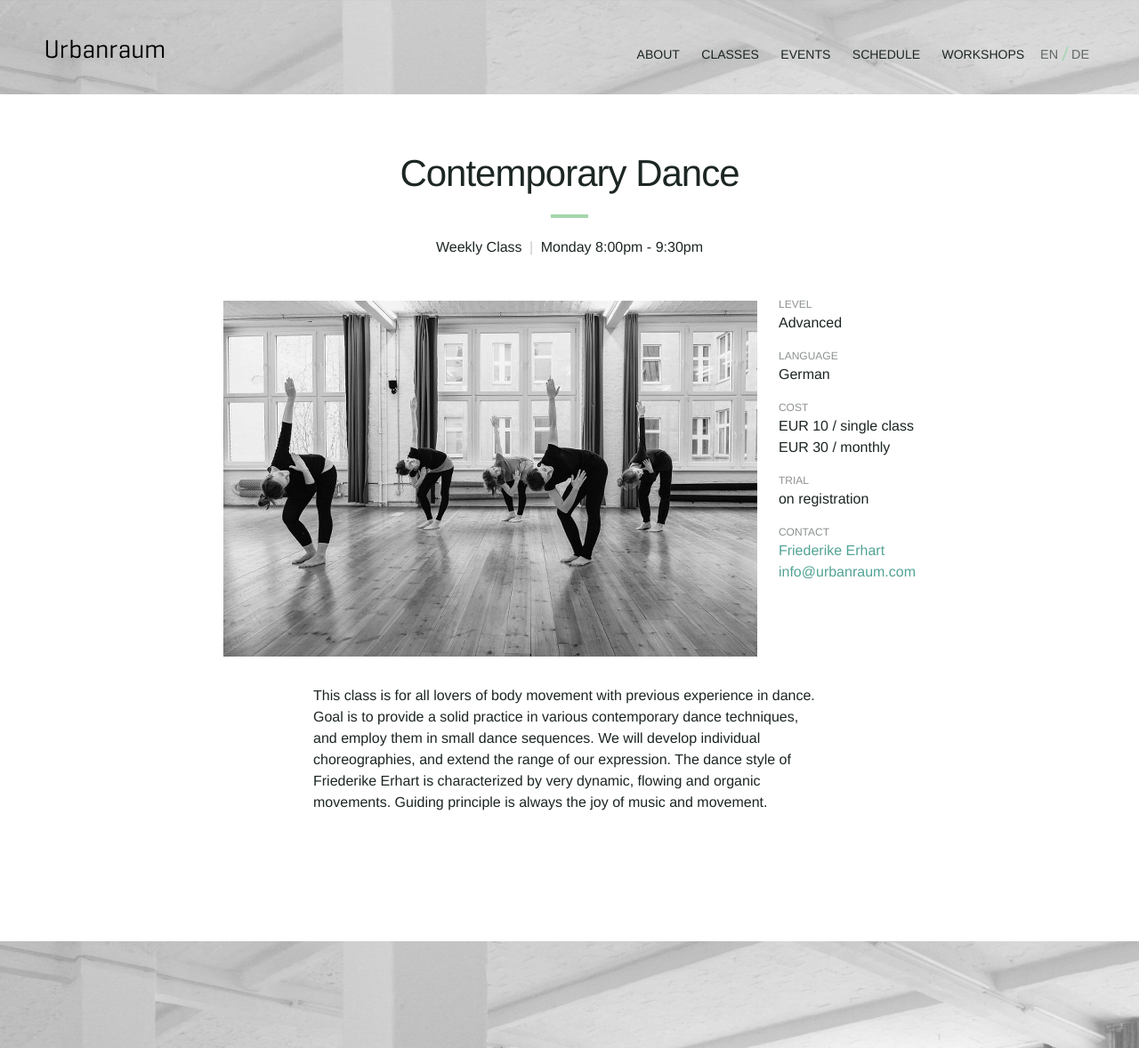
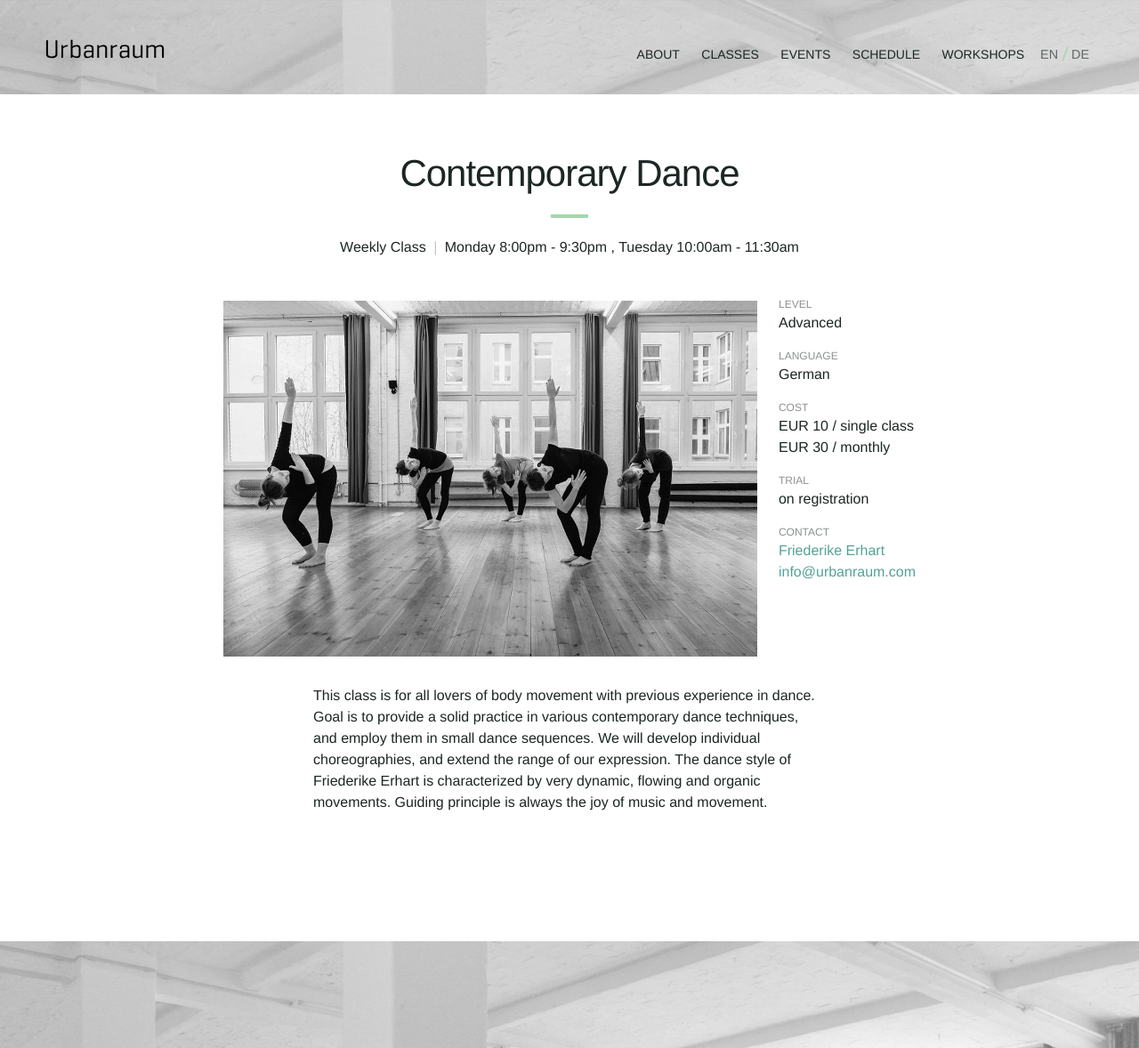
Before and after one commit to Kriesse/urbanraum, a Jekyll site: the page built from _classes/zeitgenoessischer-tanz.md, in a window 1280 px wide. Shown: the whole page at 89% size. Built offline with Jekyll 4.4.1, drawn with Linux system fonts in a browser that asks for light colours; nearby versions of some CDN libraries.

Commit message:
Update zeitgenoessischer-tanz.md

```diff
--- a/_classes/zeitgenoessischer-tanz.md
+++ b/_classes/zeitgenoessischer-tanz.md
@@ -5,6 +5,10 @@ schedule:
   - day: "monday"
     start: "8:00pm"
     end: "9:30pm"
+    schedule:
+  - day: "tuesday"
+    start: "10:00am"
+    end: "11:30am"
 image: "class-contemporary-01.jpg"
 
 title_en:  "Contemporary Dance"
```
